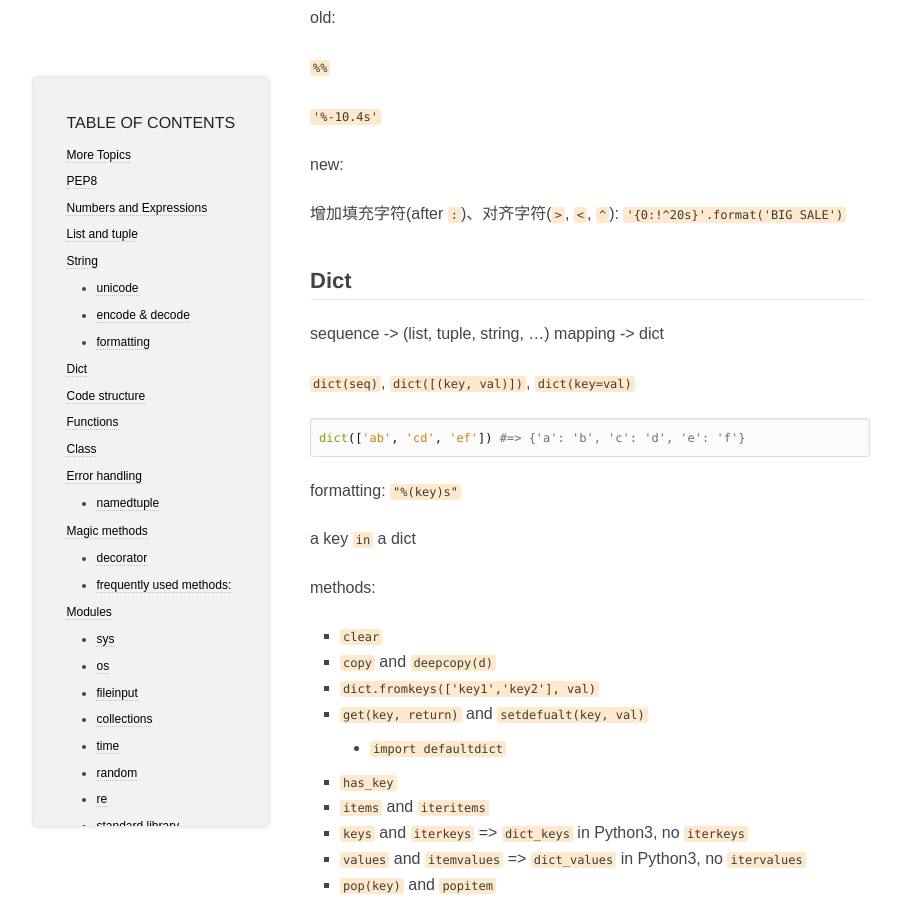
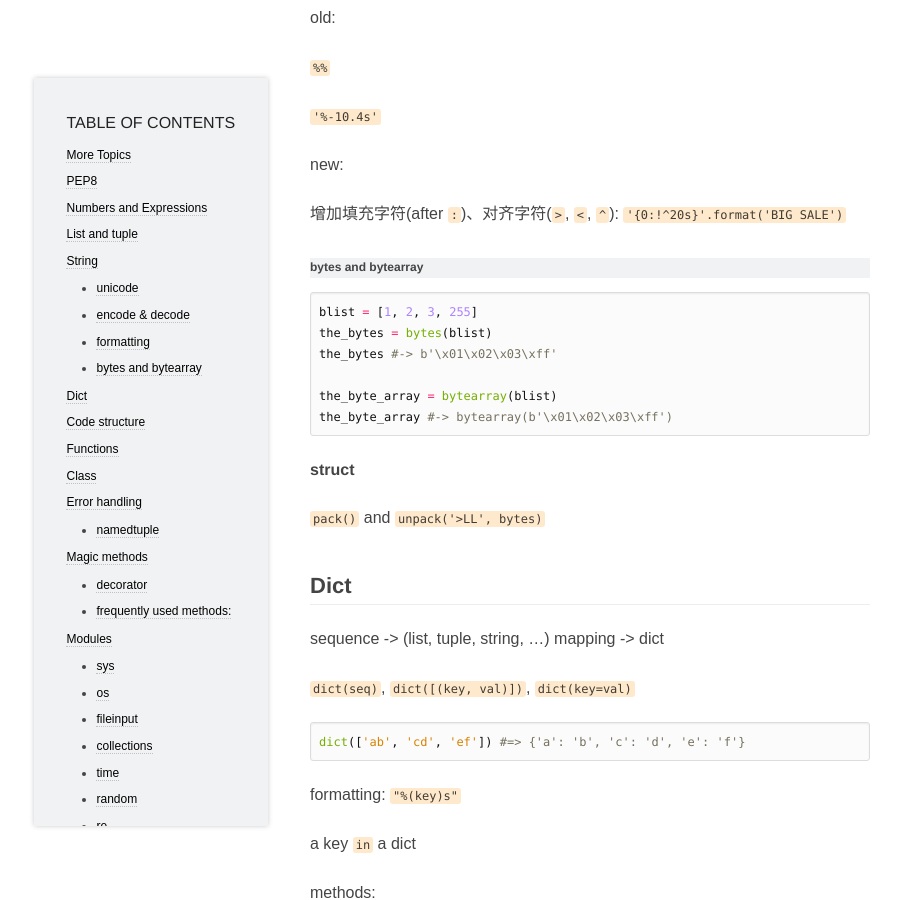
Before and after one commit to fanyange/fanyange.github.io, a Jekyll site: the page built from wiki/Python.md, in a window 1280 px wide and 900 px high, scrolled down 4674 px. Shown: the whole window, without its empty margins (50-951 px from the left). Built offline with Jekyll 4.4.1, drawn with Linux system fonts in a browser that asks for light colours; some web fonts are replaced; comment, search, counter and statistics services are not loaded; some of the changed text lies outside the part shown.

Commit message:
Update Python notes

````diff
--- a/wiki/Python.md
+++ b/wiki/Python.md
@@ -199,6 +199,21 @@ old:
 new:
 
 增加填充字符(after `:`)、对齐字符(`>`, `<`, `^`): `'{0:!^20s}'.format('BIG SALE')`
+
+### bytes and bytearray
+
+```python
+blist = [1, 2, 3, 255]
+the_bytes = bytes(blist)
+the_bytes #-> b'\x01\x02\x03\xff'
+
+the_byte_array = bytearray(blist)
+the_byte_array #-> bytearray(b'\x01\x02\x03\xff')
+```
+
+#### struct
+
+`pack()` and `unpack('>LL', bytes)`
 
 ## Dict
 sequence -> (list, tuple, string, ...)
@@ -582,8 +598,13 @@ mode:
 - r
 - w
 - a
+- **x**
 - +
 - b
+
+`print(str, file=io, sep='', end='')`
+
+`tell()` and `seek(offset, origin)`(origin: 0/1/2 or io.SEEK_SET/io.SEEK_CUR/io.SEEK_END)
 
 `os.linesep`
 
````
Also changed, not shown: other parts of wiki/Python.md (+8 -7 lines).
